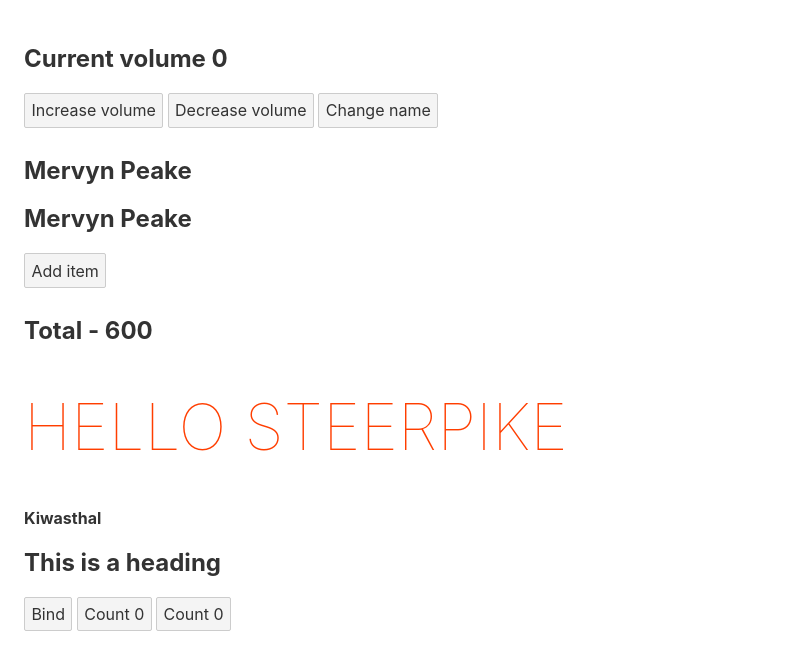
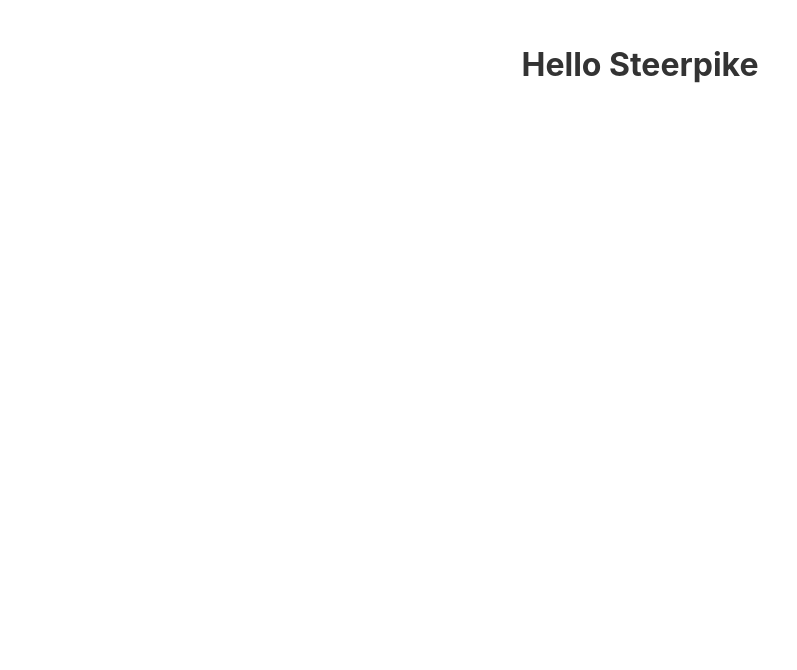
Before and after one commit to Kiwasthal/svelte-app, a Svelte app: page / in a window 1280 px wide. Shown: the top 670 px of the page, without its empty margins (0-797 px from the left). Built offline with nearby package versions, Linux system fonts and the light colour scheme.

Commit message:
Components

```diff
--- a/src/App.svelte
+++ b/src/App.svelte
@@ -1,31 +1,33 @@
 <script>
-	const name = 'Steerpike'
-	const github = '<b>Kiwasthal</b>'
-	//When using the @html prefix you should only render
-	//The content that you trust
-	const headingId = 'heading'
-	const disabled = false
-	const status = 'success'
-	const promoted = true
-	//Conditional binding in case variable and class name do not align
-	//isPromoted = true
+	import Greet from "./components/greet.svelte";
 
-	//Conditional Rendering
-	const num = 'Text'
+	// const name = 'Steerpike'
+	// const github = '<b>Kiwasthal</b>'
+	// //When using the @html prefix you should only render
+	// //The content that you trust
+	// const headingId = 'heading'
+	// const disabled = false
+	// const status = 'success'
+	// const promoted = true
+	// //Conditional binding in case variable and class name do not align
+	// //isPromoted = true
 
-	//List rendering
-	const names = ['Sepulchrave' , 'Prunesquellor', 'Fuchsia']
-	const fullNames =[
-		{first : 'Mervyn' , last: 'Peake'},
-		{first : 'Edward', last : 'Dunsanny'},
-		{first : 'Ursula' , last : 'LeGuin'}
-	]
-	//Event Handling
-	let count = 0
-	let handleClick = (e,stepSize) => {
-		console.log(e);
-		count += stepSize
-	}
+	// //Conditional Rendering
+	// const num = 'Text'
+
+	// //List rendering
+	// const names = ['Sepulchrave' , 'Prunesquellor', 'Fuchsia']
+	// const fullNames =[
+	// 	{first : 'Mervyn' , last: 'Peake'},
+	// 	{first : 'Edward', last : 'Dunsanny'},
+	// 	{first : 'Ursula' , last : 'LeGuin'}
+	// ]
+	// //Event Handling
+	// let count = 0
+	// let handleClick = (e,stepSize) => {
+	// 	console.log(e);
+	// 	count += stepSize
+	// }
 
 	// const  formValues = {
 	// 	name : '',
@@ -41,56 +43,61 @@
 	// 	console.log(formValues)
 
 
- 	let firstName = 'Mervyn'
-	let lastName = 'Peake'
-	$: fullName = `${firstName} ${lastName}`
-	$: {
-		const greet = `Fullname is ${firstName} ${lastName}`
-		console.log(greet)
-	}
+ 	// let firstName = 'Mervyn'
+	// let lastName = 'Peake'
+	// $: fullName = `${firstName} ${lastName}`
+	// $: {
+	// 	const greet = `Fullname is ${firstName} ${lastName}`
+	// 	console.log(greet)
+	// }
 
-	let volume = 0
-	$: {
-		if (volume < 0) {
-			alert('can\'t go lower than 0')
-			volume = 0
-		} else if (volume > 20) {
-			alert('can\'t go higher than 20')
-			volume = 20
-		}
-	}
+	// let volume = 0
+	// $: {
+	// 	if (volume < 0) {
+	// 		alert('can\'t go lower than 0')
+	// 		volume = 0
+	// 	} else if (volume > 20) {
+	// 		alert('can\'t go higher than 20')
+	// 		volume = 20
+	// 	}
+	// }
 
-	let items = [
-		{
-			id : 1 ,
-			title : 'TV',
-			price : 100,
-		} ,
-		{
-			id : 2,
-			title : 'Phone',
-			price : 200,
-		},
-		{
-			id : 3,
-			title : 'Laptop',
-			price : 300,
-		}
-	]
+	// let items = [
+	// 	{
+	// 		id : 1 ,
+	// 		title : 'TV',
+	// 		price : 100,
+	// 	} ,
+	// 	{
+	// 		id : 2,
+	// 		title : 'Phone',
+	// 		price : 200,
+	// 	},
+	// 	{
+	// 		id : 3,
+	// 		title : 'Laptop',
+	// 		price : 300,
+	// 	}
+	// ]
 
-	$:total  = items.reduce((total , curItem) => (total = total + curItem.price) , 0)
+	// $:total  = items.reduce((total , curItem) => (total = total + curItem.price) , 0)
+
+
 </script>
 
 <main>
-	<h2>Current volume {volume}</h2>
+
+	<Greet/>
+
+	<!-- <h2>Current volume {volume}</h2>
 	<button on:click={() => {
 		volume = volume +1
 	}} >Increase volume</button>
 	<button on:click={() => {
 		volume = volume -1
 	}}>Decrease volume</button>
-	<!-- When working with arrays or objects direct mutation will not cause a rerender -->
-	<button on:click={() => {
+	When working with arrays or objects direct mutation will not cause a rerender -->
+	<!-- <button on:click={() => {
 		firstName = 'Ursula'
 		lastName = 'LeGuin'
 	}} >Change name</button>
@@ -100,15 +107,15 @@
 	<button on:click={() => (items = [...items,{id : 4, title : 'Keyboard' , price : 50} ] )}>Add item</button>
 	<h2>
 		Total - {total}
-	</h2>
+	</h2> -->
 	<!-- <h2 class="underline">Underlined Text</h2>
 	<h2 class={status}>Status</h2>
 	<h2 class:promoted >Movie Title</h2> -->
 	<!-- <h2 class:promoted={isPromoted}>Movie tag</h2> -->
-	<h1>Hello {name}</h1>
+	<!-- <h1>Hello {name}</h1>
 	<div>{@html github}</div>
 	<h2 id={headingId}>This is a heading</h2>
-	<button {disabled}>Bind</button>
+	<button {disabled}>Bind</button> -->
 	<!-- {#if num===0}
 		<h2>The number is zero</h2>
 		{:else if num < 0}
@@ -126,8 +133,8 @@
 	{/each} -->
 	<!-- Inline f definition for simple handling -->
 	<!-- <button on:click={() => (count = count + 1)}>Count {count}</button> -->
-	<button on:click={(e) =>  handleClick(e,5)}>Count {count}</button>
-	<button on:click={(e) =>  handleClick(e,10)}>Count {count}</button>
+	<!-- <button on:click={(e) =>  handleClick(e,5)}>Count {count}</button>
+	<button on:click={(e) =>  handleClick(e,10)}>Count {count}</button> -->
 	<!-- <div>
 		<pre>
 			{JSON.stringify(formValues , null , 2)}
@@ -190,7 +197,7 @@
 	</form> -->
 </main>
 <style>
-	.underline {
+	/* .underline {
 		text-decoration: underline;
 	}
 
@@ -204,10 +211,10 @@
 
 	.promoted {
 		font-style: italic;
-	}
+	} */
 
 	main {
-		/* text-align: center; */
+		text-align: center;
 		padding: 1em;
 		max-width: 240px;
 		margin: 0 auto;
@@ -220,9 +227,9 @@
 		font-weight: 100;
 	}
 
-	input + label {
+	/* input + label {
 		display: inline-flex;
-	}
+	} */
 
 	@media (min-width: 640px) {
 		main {
--- /dev/null
+++ b/src/components/greet.svelte
@@ -0,0 +1 @@
+<h1>Hello Steerpike</h1>
```
